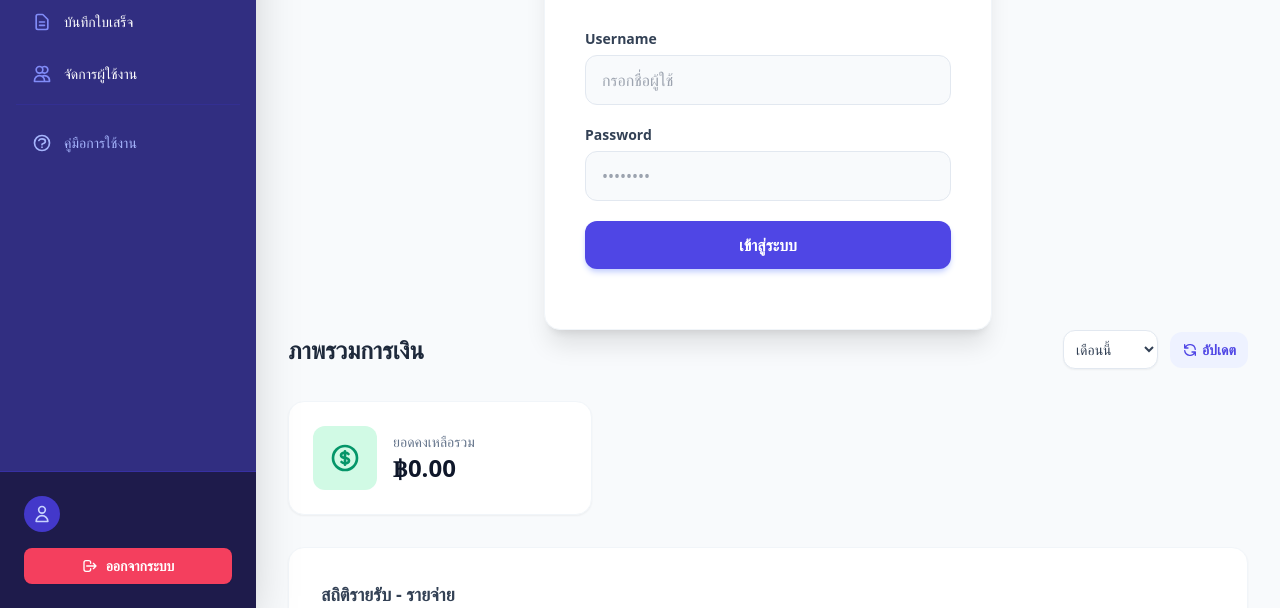
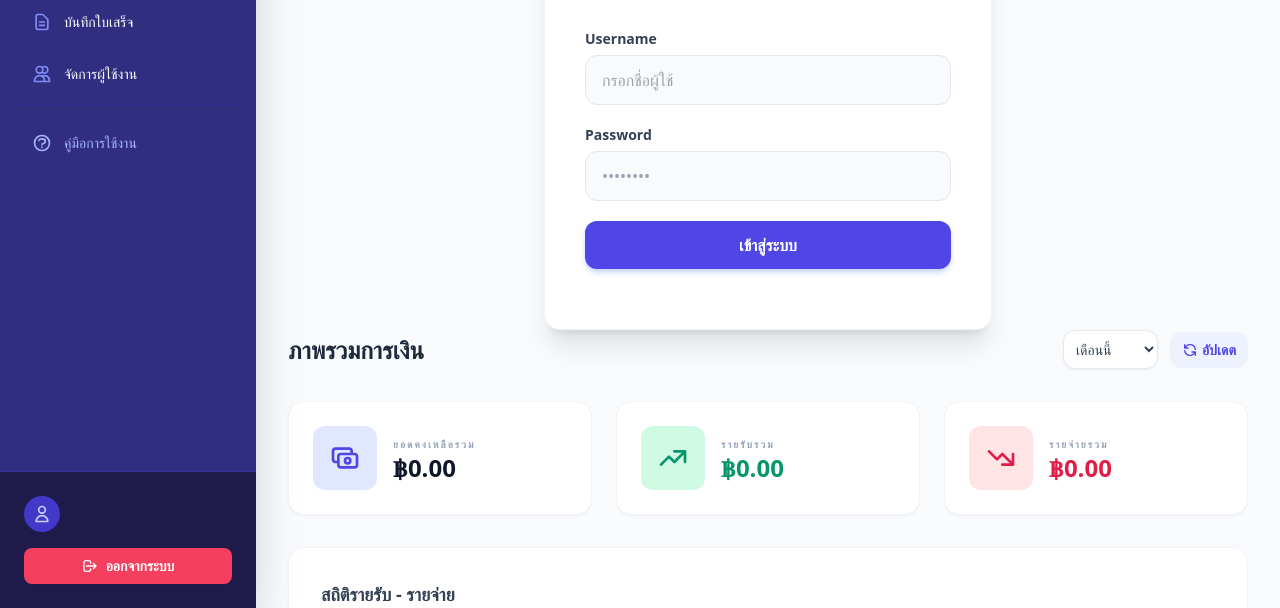
Before and after one commit to Norraset-fns/Fin-system, a website: page src/Index.html in a window 1280 px wide. Shown: the part 192-800 px from the top of the page. Drawn offline with nearby package versions, Linux system fonts and the light colour scheme.

Commit message:
new look

```diff
--- a/src/Index.html
+++ b/src/Index.html
@@ -187,17 +187,42 @@
         </div>
 
         <div class="grid grid-cols-1 md:grid-cols-3 gap-6">
+          <!-- ยอดคงเหลือ -->
+          <div class="bg-white p-6 rounded-2xl shadow-sm border border-slate-100 flex items-center space-x-4">
+            <div class="p-4 bg-indigo-100 rounded-xl text-indigo-600">
+              <svg class="w-8 h-8" fill="none" stroke="currentColor" viewBox="0 0 24 24">
+                <path stroke-linecap="round" stroke-linejoin="round" stroke-width="2" d="M17 9V7a2 2 0 00-2-2H5a2 2 0 00-2 2v6a2 2 0 002 2h2m2 4h10a2 2 0 002-2v-6a2 2 0 00-2-2H9a2 2 0 00-2 2v6a2 2 0 002 2zm7-5a2 2 0 11-4 0 2 2 0 014 0z"></path>
+              </svg>
+            </div>
+            <div>
+              <p class="text-[10px] font-black text-slate-400 uppercase tracking-[0.2em] mb-1">ยอดคงเหลือรวม</p>
+              <p class="text-2xl font-black text-slate-900 leading-none">฿<span id="display-balance">0.00</span></p>
+            </div>
+          </div>
+
+          <!-- รายรับ -->
           <div class="bg-white p-6 rounded-2xl shadow-sm border border-slate-100 flex items-center space-x-4">
             <div class="p-4 bg-emerald-100 rounded-xl text-emerald-600">
               <svg class="w-8 h-8" fill="none" stroke="currentColor" viewBox="0 0 24 24">
-                <path stroke-linecap="round" stroke-linejoin="round" stroke-width="2"
-                  d="M12 8c-1.657 0-3 .895-3 2s1.343 2 3 2 3 .895 3 2-1.343 2-3 2m0-8c1.11 0 2.08.402 2.599 1M12 8V7m0 1v8m0 0v1m0-1c-1.11 0-2.08-.402-2.599-1M21 12a9 9 0 11-18 0 9 9 0 0118 0z">
-                </path>
+                <path stroke-linecap="round" stroke-linejoin="round" stroke-width="2" d="M13 7h8m0 0v8m0-8l-8 8-4-4-6 6"></path>
               </svg>
             </div>
             <div>
-              <p class="text-sm text-slate-500 font-medium">ยอดคงเหลือรวม</p>
-              <p class="text-2xl font-bold text-slate-900">฿<span id="display-balance">0.00</span></p>
+              <p class="text-[10px] font-black text-slate-400 uppercase tracking-[0.2em] mb-1">รายรับรวม</p>
+              <p class="text-2xl font-black text-emerald-600 leading-none">฿<span id="display-income">0.00</span></p>
+            </div>
+          </div>
+
+          <!-- รายจ่าย -->
+          <div class="bg-white p-6 rounded-2xl shadow-sm border border-slate-100 flex items-center space-x-4">
+            <div class="p-4 bg-rose-100 rounded-xl text-rose-600">
+              <svg class="w-8 h-8" fill="none" stroke="currentColor" viewBox="0 0 24 24">
+                <path stroke-linecap="round" stroke-linejoin="round" stroke-width="2" d="M13 17h8m0 0v-8m0 8l-8-8-4 4-6-6"></path>
+              </svg>
+            </div>
+            <div>
+              <p class="text-[10px] font-black text-slate-400 uppercase tracking-[0.2em] mb-1">รายจ่ายรวม</p>
+              <p class="text-2xl font-black text-rose-600 leading-none">฿<span id="display-expense">0.00</span></p>
             </div>
           </div>
         </div>
```
Also changed, not shown: src/script.html (+2 -0 lines).
